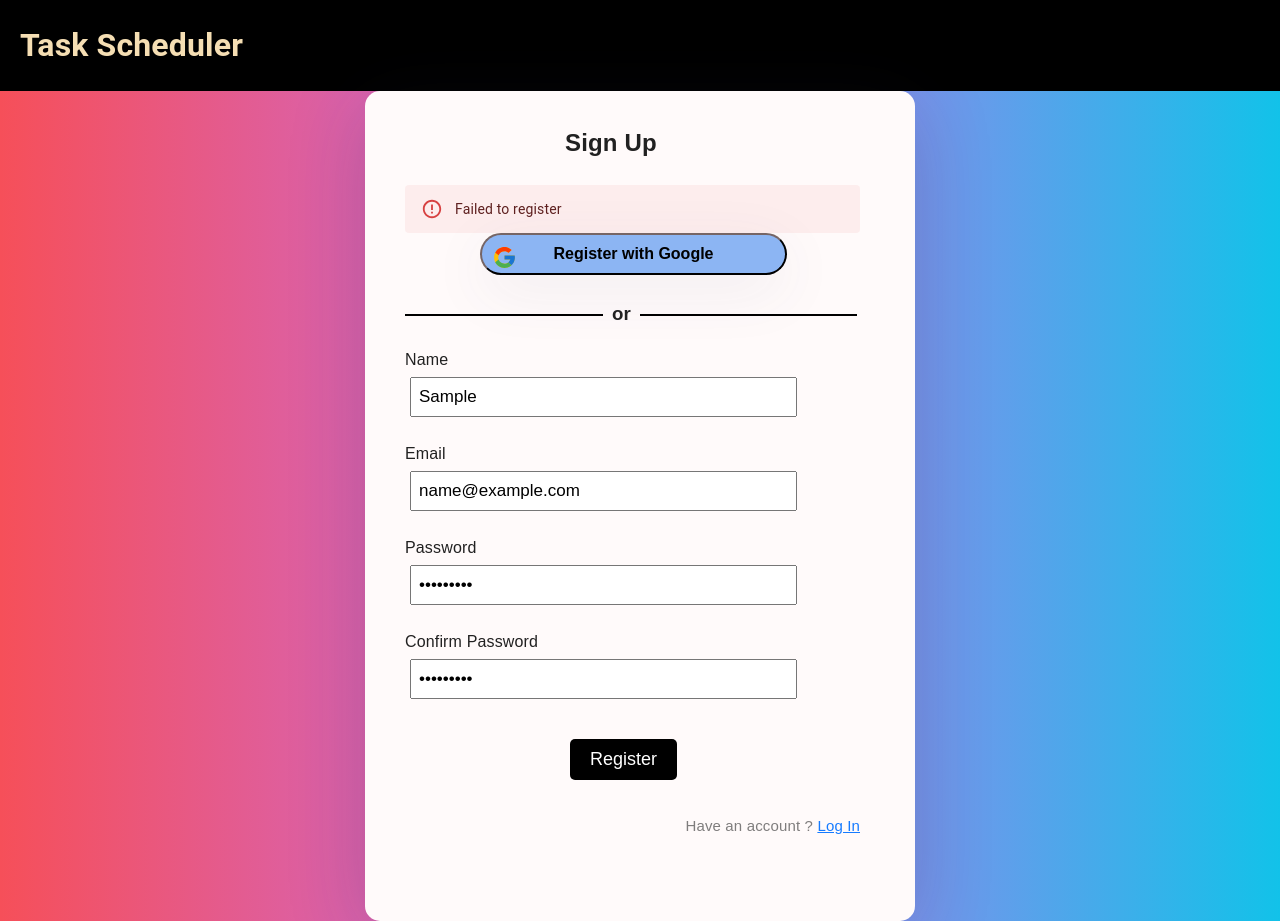
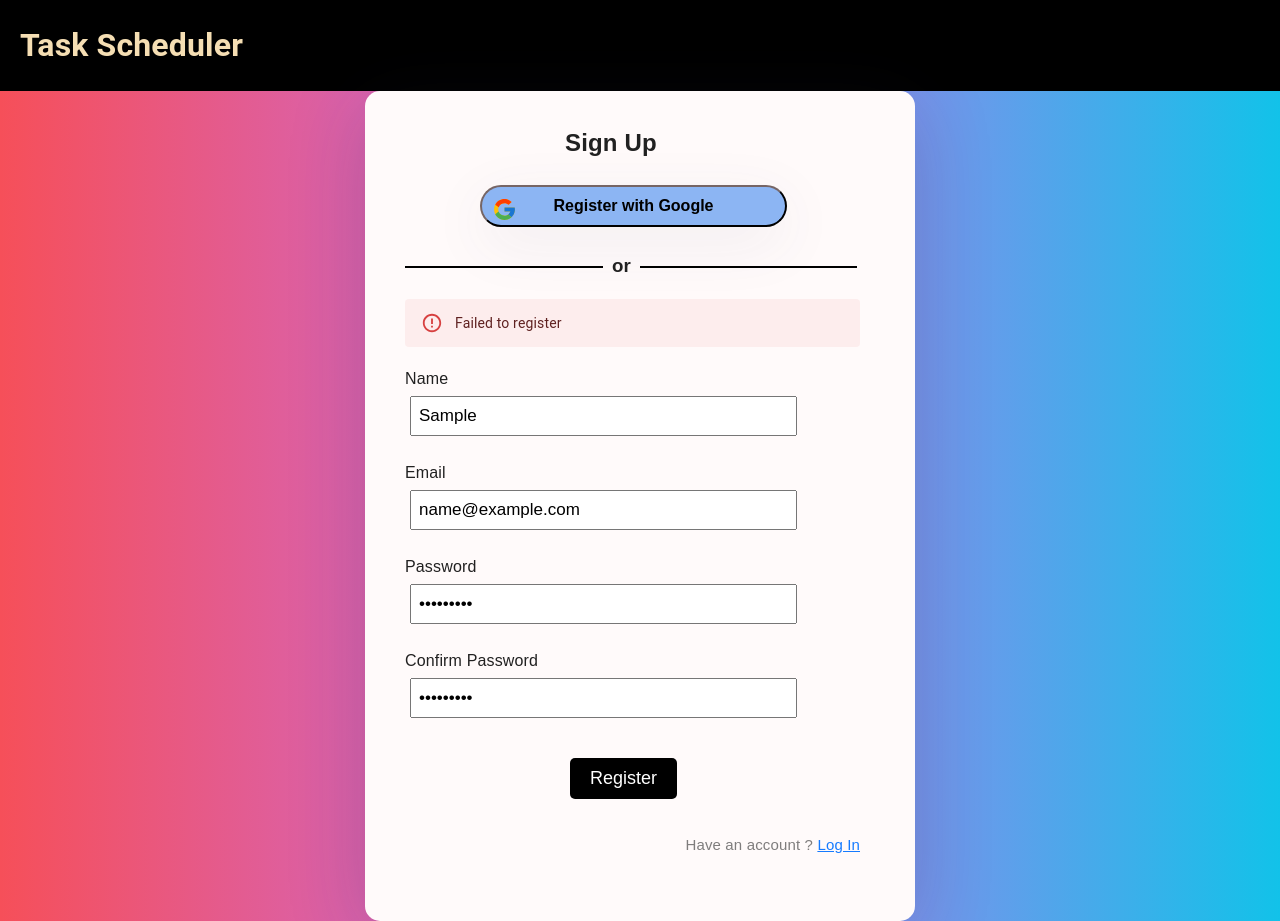
Before and after one commit to Anindya99/Task-Scheduler, a React (Create React App) app in the folder client/: page /register in a window 1280 px wide. Both pictures are taken after typing "Sample", "name@example.com", "Sample123", "Sample123" into the empty fields and a click on the button "Register". Built offline with nearby package versions, Linux system fonts and the light colour scheme; no server answers; a web font is replaced by a local one.

Commit message:
change in register UI

```diff
--- a/client/src/components/login/Register.js
+++ b/client/src/components/login/Register.js
@@ -98,9 +98,6 @@ const Register=()=>{
             <form className="form-elements register-form-elements" >
                 <h2>Sign Up</h2>
 
-                {error.length>0 &&
-                <Alert severity="error">{error[0]}</Alert>
-                }
                 {success &&
                     <Alert severity="success">Registration Successfull</Alert>
                 }
@@ -108,6 +105,10 @@ const Register=()=>{
                 <LoginGoogle action={onLoginGoogle} text={'Register'}/>
 
                 <h3>or</h3>
+
+                {error.length>0 &&
+                <Alert severity="error">{error[0]}</Alert>
+                }
 
                 <div className="login-form-group">
                     <label>Name</label>
```
